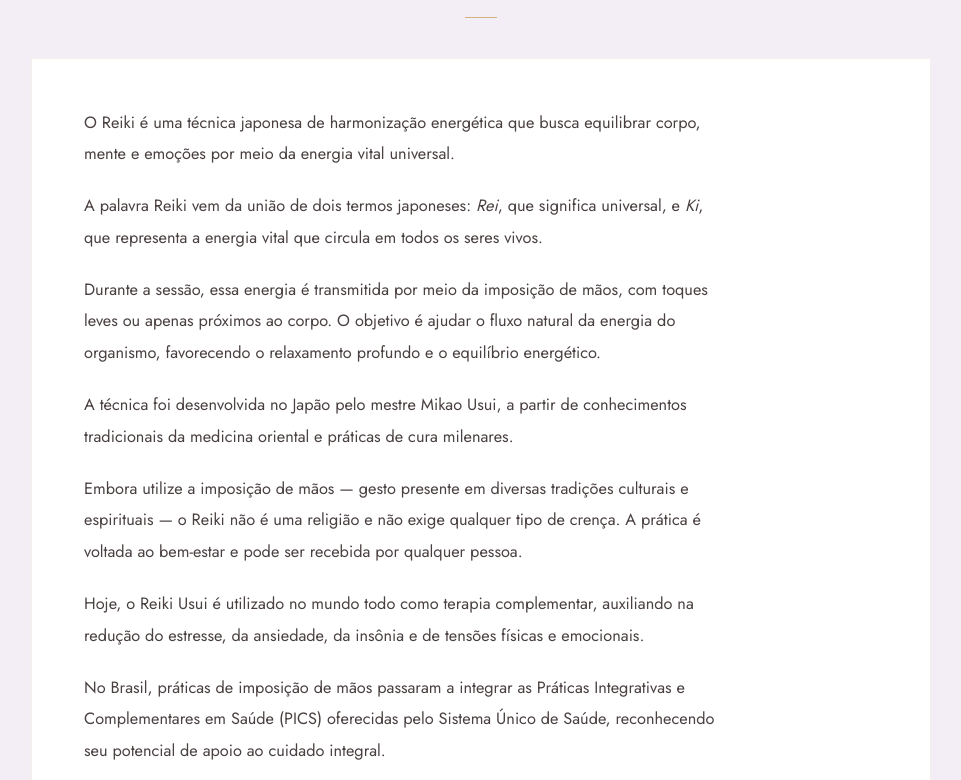
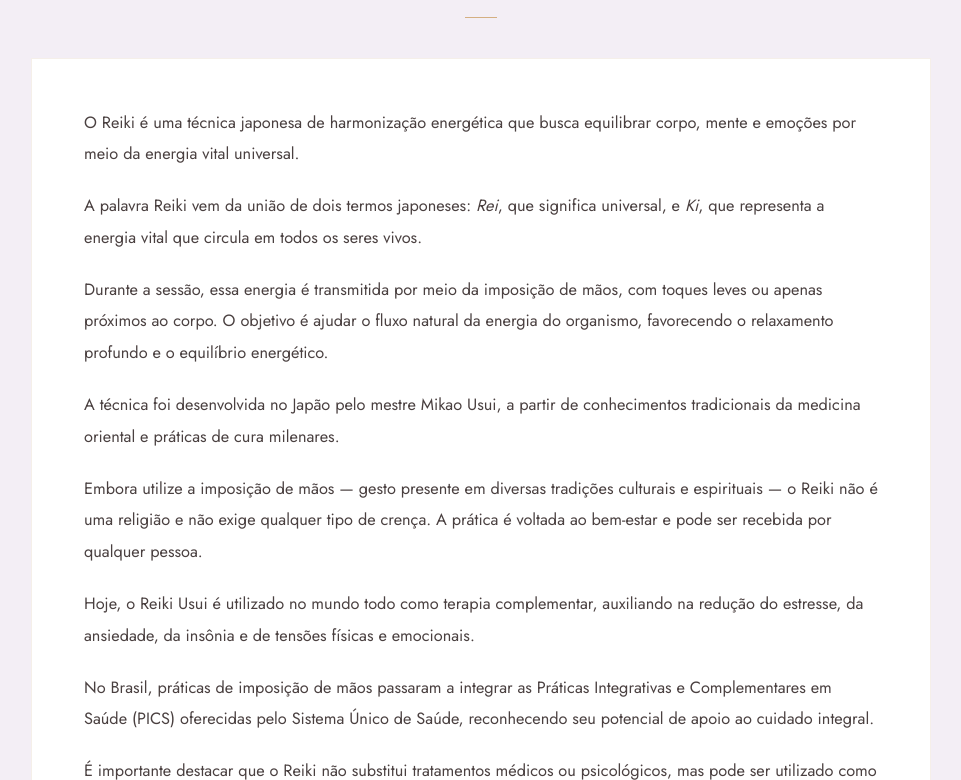
Before and after one commit to susiguerra1-pixel/alevencatoreiki, a Next.js app: page / in a window 1280 px wide. Shown: the part 5900-6680 px from the top of the page, without its empty margins (159-1120 px from the left). Built offline with nearby package versions, Linux system fonts and the light colour scheme.

Commit message:
fix: corrige alinhamento do texto na seção O que é Reiki
Co-Authored-By: Claude Sonnet 4.6 <noreply@anthropic.com>

```diff
--- a/src/components/OqueEReiki.tsx
+++ b/src/components/OqueEReiki.tsx
@@ -13,7 +13,7 @@ export default function OqueEReiki() {
           </h2>
           <div className="gold-line-center" />
           <div className="bg-white mt-10 border border-[rgba(184,149,106,0.15)] px-[52px] py-[48px] text-left">
-            <div className="flex flex-col gap-5 text-[1.02rem] leading-[1.95] text-[#4A4040] font-normal max-w-[65ch]">
+            <div className="flex flex-col gap-5 text-[1.02rem] leading-[1.95] text-[#4A4040] font-normal">
               <p>
                 O Reiki é uma técnica japonesa de harmonização energética que busca equilibrar corpo, mente e emoções por meio da energia vital universal.
               </p>
```
